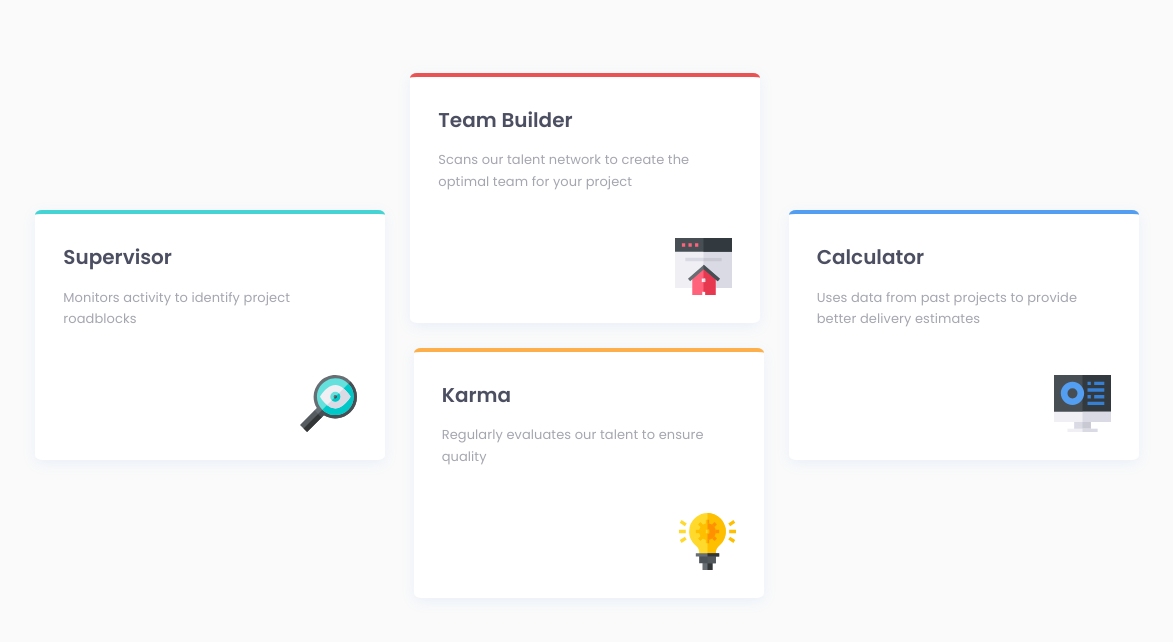
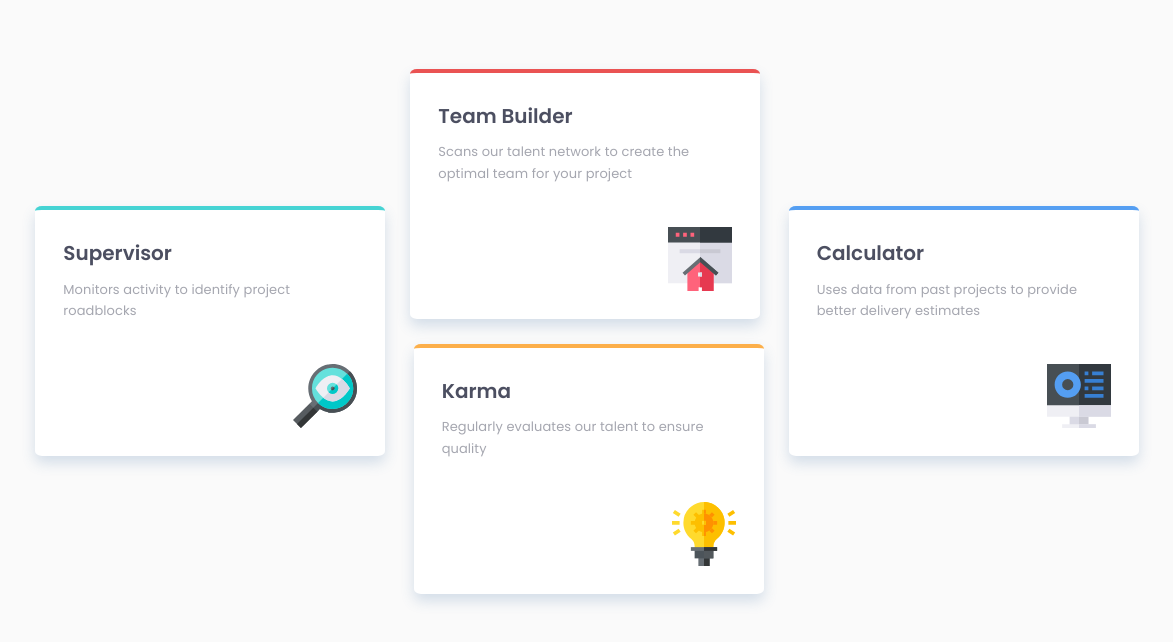
Before and after one commit to BillRozy/FM-RD2, a plain HTML site: page index.html in a window 1536 px wide. Shown: the part 254-896 px from the top of the page, without its empty margins (181-1354 px from the left). Drawn offline with Linux system fonts and the light colour scheme.

Commit message:
pixel hunting 1

```diff
--- a/styles/ad-card.css
+++ b/styles/ad-card.css
@@ -9,7 +9,7 @@
     background: white;
     padding: 2rem;
     border-top: 0.35rem solid var(--cyan-color);
-    box-shadow: 0 0.25rem 1rem var(--shadow-color);
+    box-shadow: 0 0.5rem 1rem var(--shadow-color);
 
     /* title */
     span:first-child {
@@ -45,5 +45,8 @@
 @media (min-width: 1440px) {
     .ad-card {
         height: 250px;
+        .icon-holder {
+            height: 4.574em;
+        }
     }
 }
--- a/styles/main.css
+++ b/styles/main.css
@@ -7,7 +7,7 @@
     --blue-color: hsl(212, 86%, 64%);
     --gray-color: hsl(232, 12%, 34%);
     --neutral-color: hsl(0, 0%, 98%);
-    --shadow-color: hsla(212, 86%, 64%, 0.1);
+    --shadow-color: hsla(212, 48%, 44%, 0.2);
     --rem-size: 14px;
 }
 
@@ -32,7 +32,7 @@ main {
     min-height: 100%;
     width: 100%;
     height: auto;
-    padding: 6rem 2.285rem;
+    padding: 5.7rem 2.285rem;
 }
 
 .ad-text-wrap {
```
